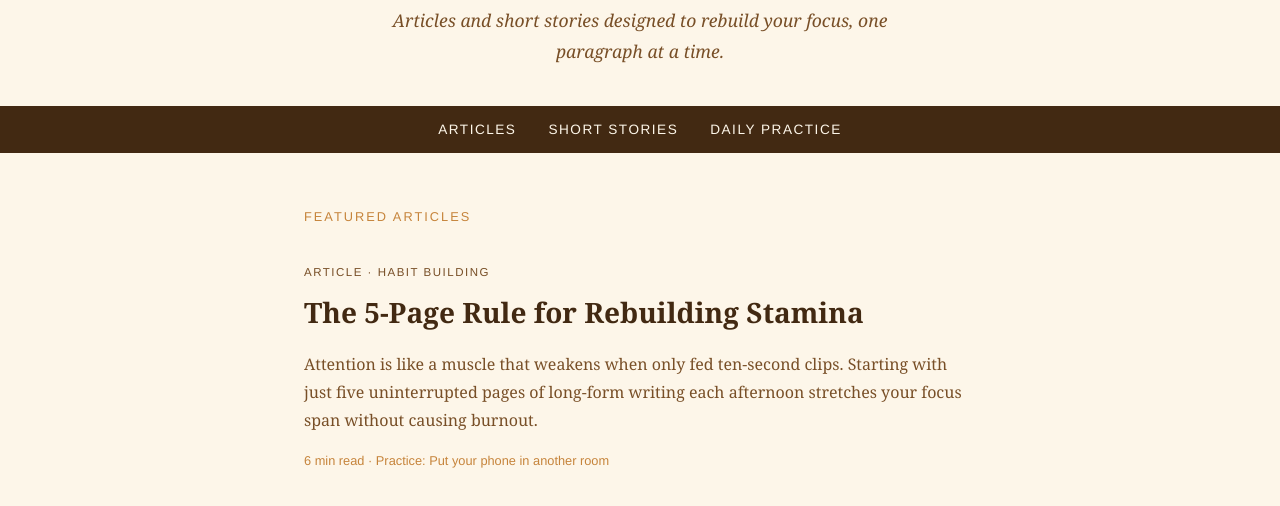
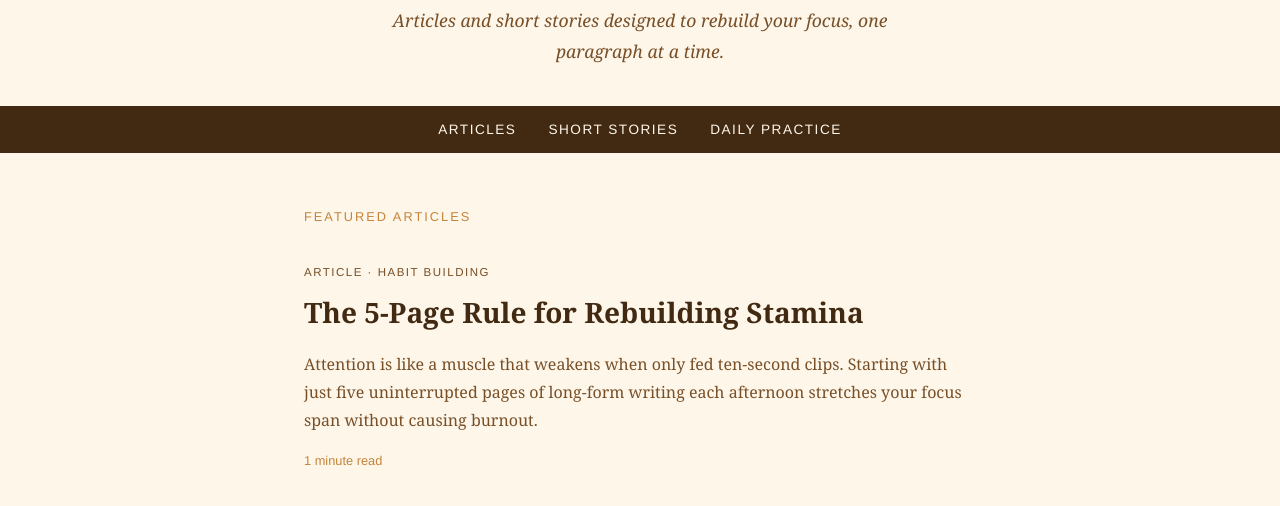
Before and after one commit to hrudaikotla-droid/Personal-Website, a plain HTML site: page index.html in a window 1280 px wide. Shown: the part 132-638 px from the top of the page. Drawn offline with Linux system fonts and the light colour scheme.

Commit message:
Update index.html

```diff
--- a/index.html
+++ b/index.html
@@ -38,7 +38,7 @@
       <span class="tag">Article · Habit Building</span>
       <h2>The 5-Page Rule for Rebuilding Stamina</h2>
       <p>Attention is like a muscle that weakens when only fed ten-second clips. Starting with just five uninterrupted pages of long-form writing each afternoon stretches your focus span without causing burnout.</p>
-      <div class="read-time">6 min read · Practice: Put your phone in another room</div>
+      <div class="read-time">1 minute read</div>
     </div>
   </div>
 </body>
```
